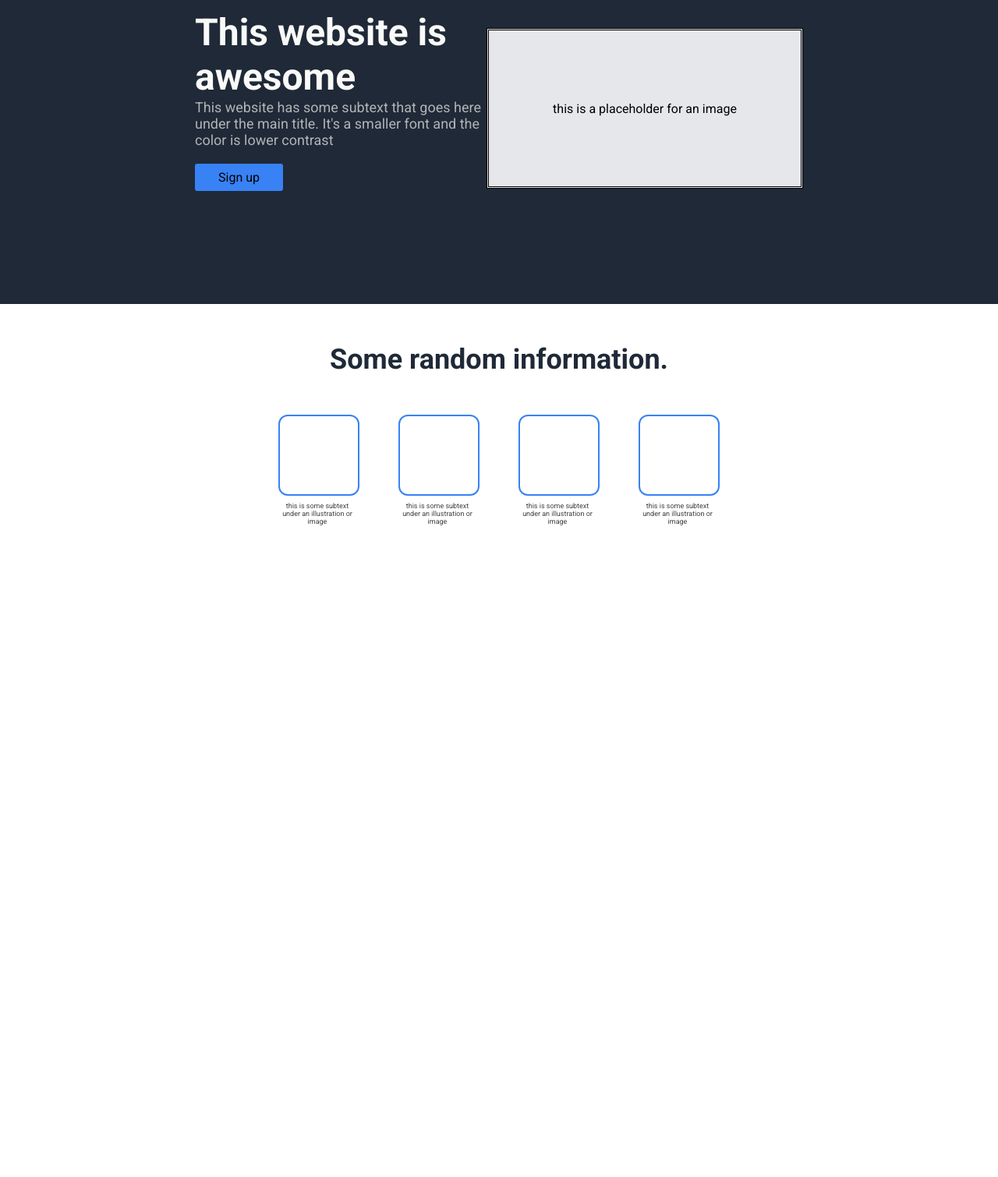
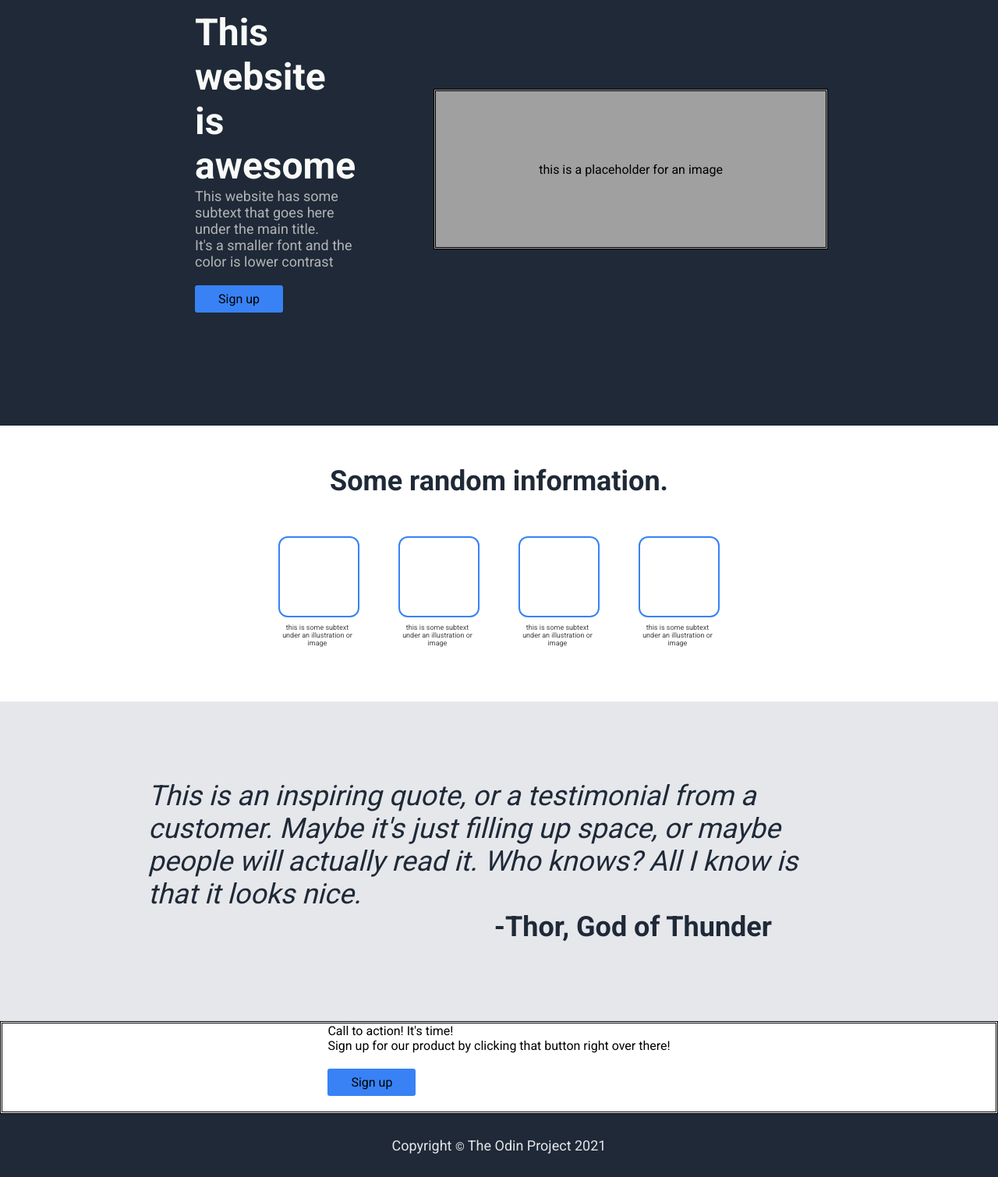
Before and after one commit to BoesLee/odin-landing_page, a plain HTML site: page index.html in a window 1280 px wide. Shown: the part 160-1670 px from the top of the page at 78% size. Before the commit the page ends 904 px from the top, so only its background shows below. Drawn offline with Linux system fonts and the light colour scheme.

Commit message:
Update index.html and style.css, Progres: ~80%

```diff
--- a/index.html
+++ b/index.html
@@ -7,7 +7,8 @@
     <title>Odin Landing Page</title>
 </head>
 <body>
-    <div class="header drkbg">
+    <!-- Section 1/6: Header -->
+    <div class="header">
         <div class="logo">
             Header Logo
         </div>
@@ -23,22 +24,24 @@
             </li>
         </ul>
     </div>
-    <div class="header drkbg">
+    <!-- Section 2/6: Title -->
+    <div class="header">
         <div>
-            <div class="mtxt">This website is awesome</div>
-            <div class="scndtxt">This website has some subtext that goes here under the main title. It's a smaller font and the color is lower contrast</div>
+            <div class="title">This website is awesome</div>
+            <div class="titletext">
+                This website has some subtext that goes here under the main title.<br>
+                It's a smaller font and the color is lower contrast</div>
             <div class="button">Sign up</div>
         </div>
-        <div class="image qbg">this is a placeholder for an image</div>
+        <div class="image">this is a placeholder for an image</div>
     </div>
-
-    <div class="infotxt">
+    <!-- Section 3/6: Information -->
+    <div class="infotext">
         Some random information.
     </div>
     <div class="infobox">
         <div>
             <div class="illustration">
-
             </div>
             <div class="note">
                 this is some subtext under an illustration or image
@@ -46,7 +49,6 @@
         </div>
         <div>
             <div class="illustration">
-
             </div>
             <div class="note">
                 this is some subtext under an illustration or image
@@ -54,7 +56,6 @@
         </div>
         <div>
             <div class="illustration">
-
             </div>
             <div class="note">
                 this is some subtext under an illustration or image
@@ -62,12 +63,39 @@
         </div>
         <div>
             <div class="illustration">
-
             </div>
             <div class="note">
                 this is some subtext under an illustration or image
             </div>
         </div>
     </div>
+    <!-- Section 4/5: Quote -->
+    <div class="quote">
+        <div>
+            <div class="qtxt">
+                This is an inspiring quote, or a testimonial from a customer. Maybe it's just filling up space, or maybe people will actually read it. Who knows? All I know is that it looks nice.
+            </div>
+            <div class="qsign">-Thor, God of Thunder</div>
+        </div>
+    </div>
+    <!-- Section 5/6: Call to Action -->
+    <!-- UNFINISHED -->
+    <div class="CtA">
+        <div>
+            <div>
+                Call to action! It's time!
+            </div>
+            <div>
+                Sign up for our product by clicking that button right over there!
+            </div>
+            <div class="button">Sign up</div>
+        </div>
+    </div>
+    <!-- Section 6/6: Call to Action -->
+    <div class="footer">
+        Copyright <small>©</small> The Odin Project 2021
+    </div>
+
+
 </body>
 </html>
--- a/style.css
+++ b/style.css
@@ -15,21 +15,12 @@ ul {
     gap: 26px;
 }
 
-.drkbg {
+/* Classes */
+
+.footer,
+.header {
+    justify-content: space-between;
     background-color: #1F2937;
-}
-
-.mtxt {
-    color: #F9FAF8;
-    font-size: 48px;
-    font-weight: bolder;
-}
-
-.scndtxt,
-.link {
-    color: #E5E7EB;
-    font-size: 18px;
-    filter: contrast(.5);
 }
 
 .logo {
@@ -38,8 +29,33 @@ ul {
     font-weight: bold;
 }
 
-.button,
-.actionbg {
+.quote,
+.header {
+    display: flex;
+    align-items: center;
+    padding: 10px 250px;
+    padding-bottom: 125px
+}
+
+.footer,
+.titletext,
+.link {
+    color: #E5E7EB;
+    font-size: 18px;
+}
+
+.title {
+    color: #F9FAF8;
+    font-size: 48px;
+    font-weight: bolder;
+}
+
+.titletext{
+    filter: contrast(.5);
+}
+
+.Cta,
+.button {
     background-color: #3882F6;
 }
 
@@ -52,40 +68,24 @@ ul {
     margin-left: 0px;
 }
 
-.infotxt {
+.image {
+    background-color: rgb(160, 160, 160);
+    border: double;
+    margin-left: 100px;
+    height: 200px;
+    width: 500px;
+    display: flex;
+    justify-content: center;
+    align-items: center;
+    flex: 0 0 auto;
+}
+
+.infotext {
     color: #1F2937;
     font-size: 36px;
     font-weight: bolder;
     margin: 50px;
     text-align: center;
-}
-
-.qbg {
-    background-color: #E5E7EB;
-}
-
-.qtxt {
-    color: #1F2937;
-    font-size: 36px;
-    font-style: italic;
-}
-
-.header {
-    display: flex;
-    justify-content: space-between;
-    align-items: center;
-    padding: 10px 250px;
-    padding-bottom: 125px
-}
-
-.image {
-    display: flex;
-    justify-content: center;
-    align-items: center;
-    height: 200px;
-    width: 400px;
-    flex: 0 0 auto;
-    border: double;
 }
 
 .infobox {
@@ -94,8 +94,8 @@ ul {
     gap: 50px;
 }
 
-.illustration,
-.note {
+.note,
+.illustration {
     height: 100px;
     width: 100px;
 }
@@ -113,3 +113,39 @@ ul {
     text-align: center;
     padding-top: 8px;
 }
+
+.quote {
+    flex-direction: column;
+    background-color: #E5E7EB;
+    padding: 100px;
+}
+
+.qsign,
+.qtxt {
+    color: #1F2937;
+    font-size: 36px;
+}
+
+.qtxt {
+    font-style: italic;
+    width: 900px;
+}
+
+.qsign {
+    text-align: end;
+    align-self: flex-end;
+    font-weight: bold;
+    padding-right: 100px;
+}
+
+.CtA {
+    display: flex;
+    justify-content: center;
+    align-items: center;
+    border: double;
+}
+
+.footer {
+    text-align: center;
+    padding: 30px;
+}
```
